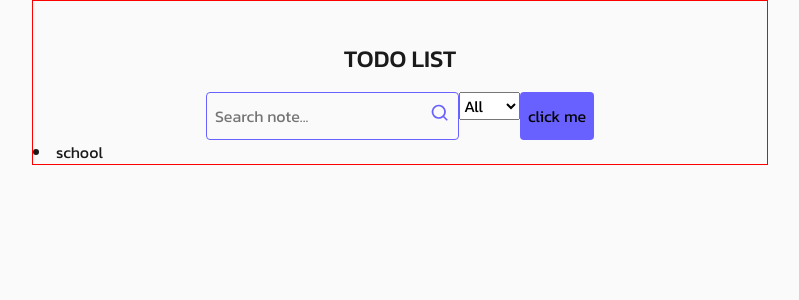
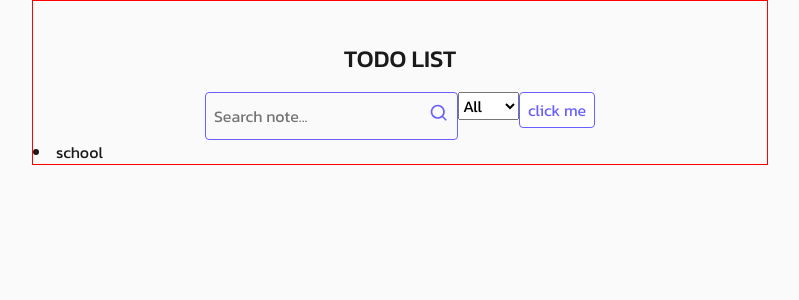
Before and after one commit to mohammadforutan/L1.mohammadforutan.ir, a React (Vite) app: page / in a window 1280 px wide. Shown: the top 300 px of the page, without its empty margins (240-1039 px from the left). Built offline with nearby package versions, Linux system fonts and the light colour scheme.

Commit message:
[UPDATE] button component

```diff
--- a/src/components/Button/Button.module.css
+++ b/src/components/Button/Button.module.css
@@ -1,29 +1,73 @@
 .button {
-  background-color: var(--color-primary);
-  border: none;
-  padding: 0.5rem;
   cursor: pointer;
-  border-radius: 0.25rem;
+  display: inline-grid;
+  place-content: center;
 
   &:hover,
   &:focus {
-    background-color: var(--color-primary-hover);
-    box-shadow: var(--shadow);
     outline: none;
   }
 
   &.solid {
+    background-color: var(--color-primary);
+    color: var(--color-white);
+    border: none;
+
+    &:hover,
+    &:focus {
+      background-color: var(--color-primary-hover);
+      box-shadow: var(--shadow);
+    }
   }
+
   &.outline {
+    background-color: var(--color-surface);
+    color: var(--color-primary);
+    border: 1px solid var(--color-primary);
+
+    &:hover,
+    &:focus {
+      background-color: var(--color-primary-fade);
+    }
   }
+
   &.medium {
+    block-size: 2.25rem;
+
+    svg {
+      block-size: 1.25rem;
+      inline-size: auto;
+    }
   }
+
   &.large {
+    padding: 0.75rem;
+
+    svg {
+      block-size: 1.5rem;
+      inline-size: auto;
+    }
   }
+
   &.rectangle {
+    border-radius: 0.25rem;
+
+    &.medium {
+      padding-inline: 0.5rem;
+    }
+
+    &.large {
+      padding-inline: 0.75rem;
+    }
   }
+
   &.square {
+    aspect-ratio: 1/1;
+    border-radius: 0.25rem;
   }
+
   &.circle {
+    border-radius: 999rem;
+    aspect-ratio: 1/1;
   }
 }
```
